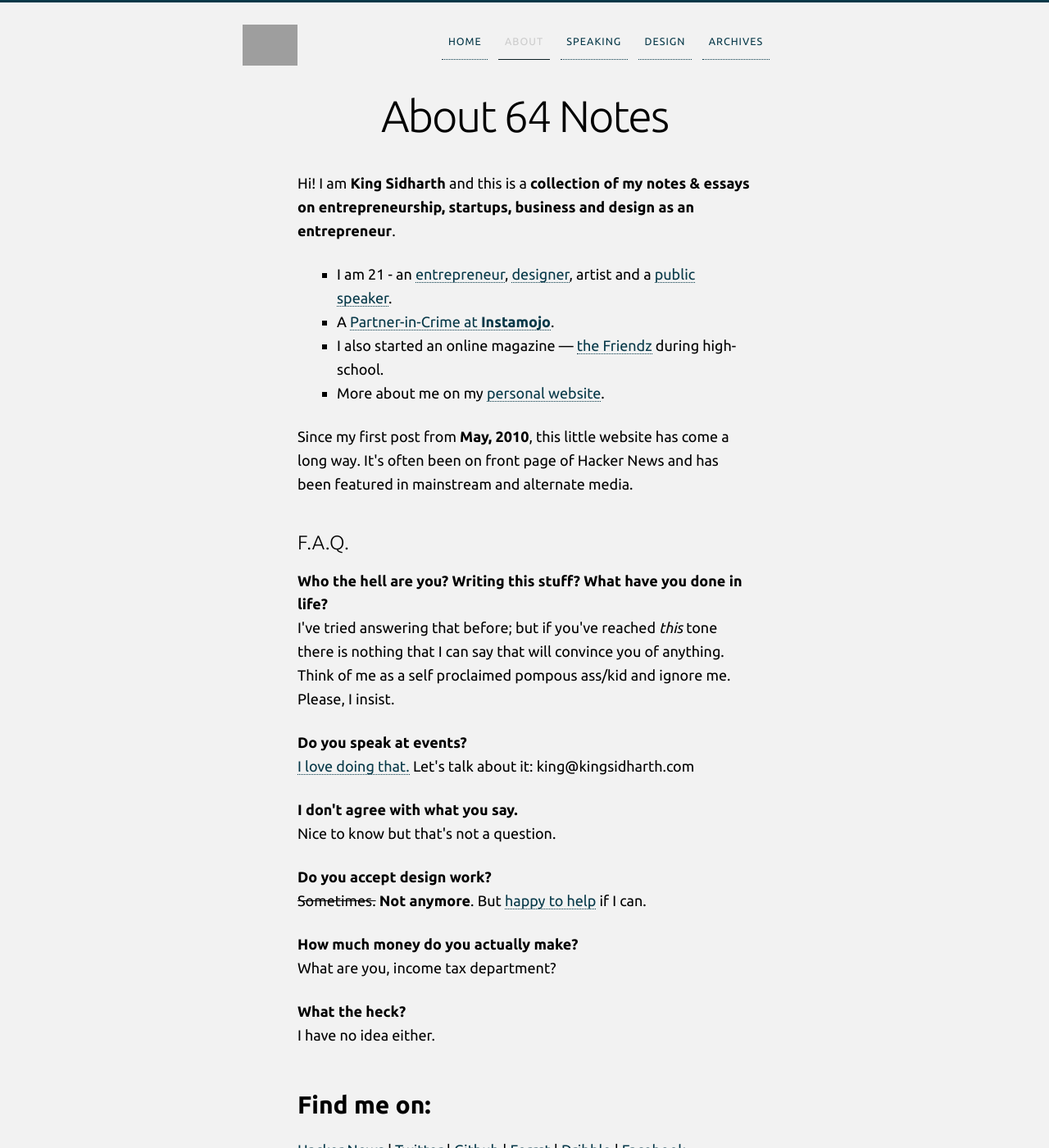
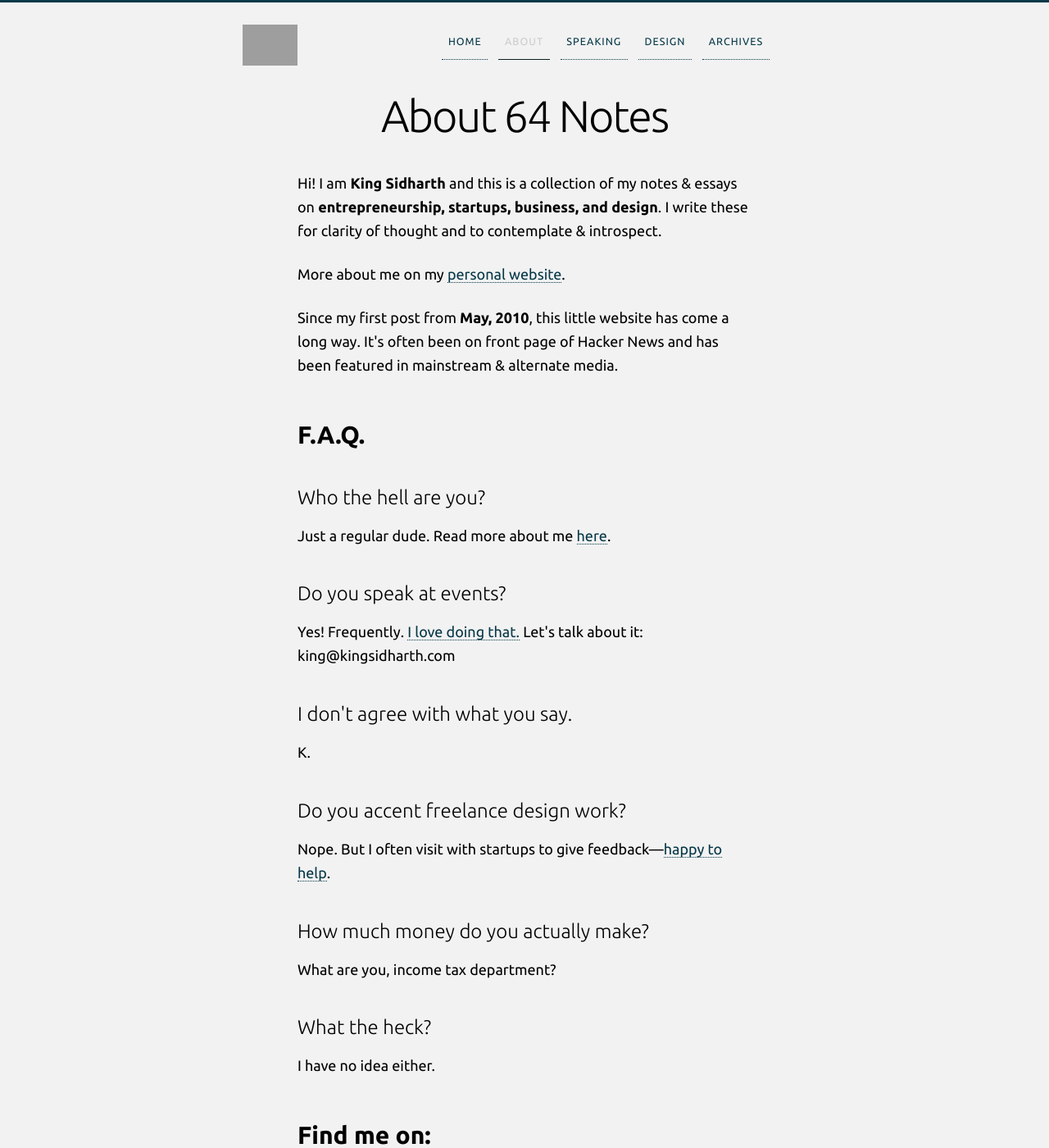
Before and after one commit to 64Notes/64notes.com, a Jekyll site: the page built from about.html, in a window 1280 px wide and 1400 px high. Shown: the whole window at 82% size. Built offline with Jekyll 4.4.1, drawn with Linux system fonts in a browser that asks for light colours; nearby versions of some CDN libraries; grey boxes are pictures that could not be loaded.

Commit message:
Update About Page.

```diff
--- a/about.html
+++ b/about.html
@@ -6,38 +6,32 @@ slug: about
 ---
 
 <p>
-Hi! I am <strong>King Sidharth</strong> and this is a <strong>collection of my notes &amp; essays on entrepreneurship, startups, business and design as an entrepreneur</strong>.
+Hi! I am <strong>King Sidharth</strong> and this is a collection of my notes &amp; essays on <strong>entrepreneurship, startups, business, and design</strong>. I write these for clarity of thought and to contemplate &amp; introspect.
 </p>
-<ul>
-  <li>I am 21 - an <a href="https://www.instamojo.com">entrepreneur</a>, <a href="/design">designer</a>, artist and a <a href=/speaking>public speaker</a>.</li>
-  <li>A <a href="https://www.instamojo.com">Partner-in-Crime at <strong>Instamojo</strong></a>.</li>
-  <li>I also started an online magazine &mdash; <a href="http://thefriendz.biz">the Friendz</a> during high-school.</li>
-  <li>More about me on my <a href="http://www.kingsidharth.com">personal website</a>.</li>
-</ul>
 
-<p>Since my first post from <strong>May, 2010</strong>, this little website has come a long way. It's often been on front page of Hacker News and has been featured in mainstream and alternate media.</p>
+<p>More about me on my <a href="http://www.kingsidharth.com">personal website</a>.</p>
 
-<h3>F.A.Q.</h3>
-<p><strong>Who the hell are you? Writing this stuff? What have you done in life?</strong><br/>
-I've tried answering that before; but if you've reached <em>this</em> tone there is nothing that I can say that will convince you of anything. Think of me as a self proclaimed pompous ass/kid and ignore me. Please, I insist.</p>
+<p>Since my first post from <strong>May, 2010</strong>, this little website has come a long way. It's often been on front page of Hacker News and has been featured in mainstream &amp; alternate media.</p>
 
-<p><strong>Do you speak at events?</strong><br/>
-<a href="http://64notes.com/speaking">I love doing that.</a> Let's talk about it: king@kingsidharth.com
-</p>
-<p>
-<strong>I don't agree with what you say.</strong><br/>
-Nice to know but that's not a question.
-</p>
-<p>
-<strong>Do you accept design work?</strong><br/>
-<strike>Sometimes.</strike> <strong>Not anymore</strong>. But <a href="http://twitter.com/kingsidharth">happy to help</a> if I can.</p>
-</p>
-<p>
-<strong>How much money do you actually make?</strong><br/>
-What are you, income tax department?</p>
-<p>
-<strong>What the heck?</strong><br/>
-I have no idea either.</p>
+<h2 class="no-bottom-margin">F.A.Q.</h2>
+<h3 class="normal">Who the hell are you?</h3>
+<p>Just a regular dude. Read more about me <a href="http://www.kingsidharth.com">here</a>.</p>
+
+<h3 class="normal">Do you speak at events?</h3>
+<p>Yes! Frequently. <a href="/speaking">I love doing that.</a> Let's talk about it: king@kingsidharth.com</p>
+
+<h3 class="normal">I don't agree with what you say.</h3>
+<p>K.</p>
+
+<h3 class="normal">Do you accent freelance design work?</h3>
+<p>Nope. But I often visit with startups to give feedback—<a href="http://twitter.com/kingsidharth">happy to help</a>.</p>
+
+<h3 class="normal">How much money do you actually make?</h3>
+<p>What are you, income tax department?</p>
+
+<h3 class="normal">What the heck?</h3>
+<p>I have no idea either.</p>
+
 <h2>Find me on:</h2>
 <p>
 <a href="http://news.ycombinator.com/user?id=kingsidharth" target="_blank">Hacker News</a> | <a href="http://twitter.com/kingsidharth" target="_blank">Twitter</a> | <a href="https://github.com/kingsidharth" target="_blank">Github</a> | <a href="http://forrst.com/people/kingsidharth" target="_blank">Forrst</a> | <a href="http://dribbble.com/kingsidharth">Dribble</a> | <a href="http://facebook.com/KingSidharth" target="_blank">Facebook</a></p>
```
